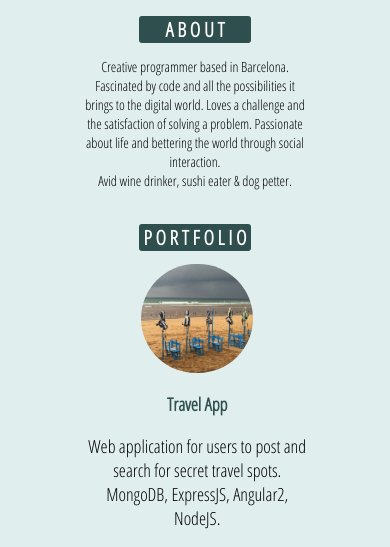
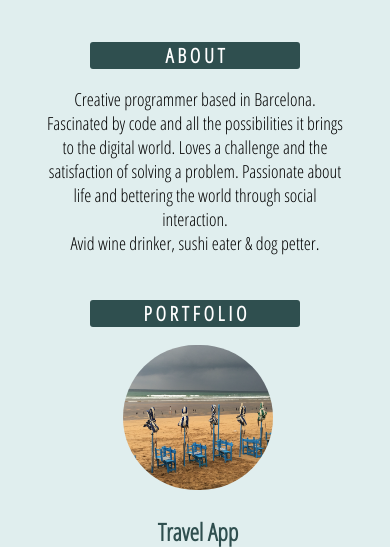
Before and after one commit to martadelgado/personal-website, a plain HTML site: page index.html in a window 390 px wide. Shown: the part 219-766 px from the top of the page. Drawn offline with Linux system fonts and the light colour scheme; a web font is replaced by a local one.

Commit message:
fixed media errs

```diff
--- a/style.css
+++ b/style.css
@@ -142,12 +142,17 @@ footer span {
 }
 
 @media only screen and (max-width: 480px) {
+  .container {
+    width: 80%;
+    margin-left: 10%;
+  }
+
   header span {
     font-size: 14px;
   }
 
   h1 {
-    width: 50%;
+    width: 70%;
     font-size: 20px;
   }
 
@@ -160,12 +165,15 @@ footer span {
   }
 
   #bio p {
-    font-size: 14px;
+    font-size: 18px;
   }
 
    .project  {
      width: 100%;
-     font-size: 12px;
+   }
+
+   .project p {
+     font-size: 18px;
    }
 
    #skills p {
@@ -173,7 +181,7 @@ footer span {
    }
 
    #skills span {
-     font-size: 12px;
+     font-size: 14px;
      word-spacing: 20px;
    }
 
```
